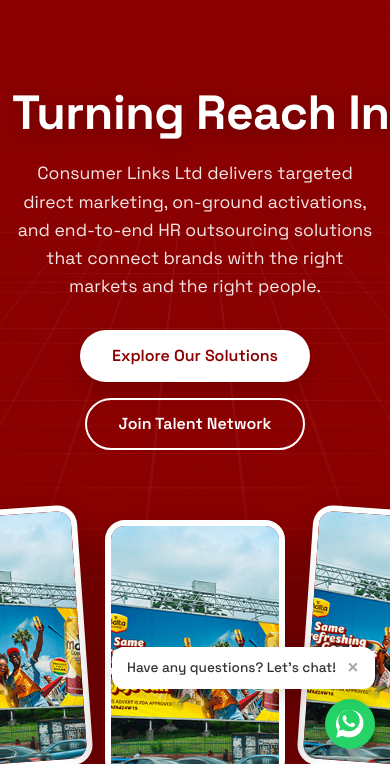
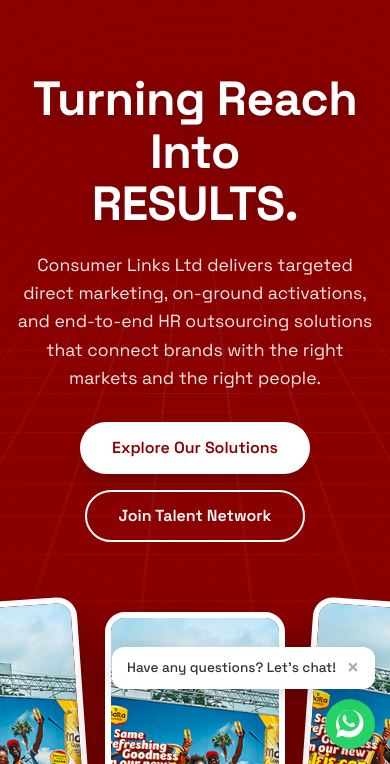
Before and after one commit to arawaeleojo/consumer-links, a plain HTML site: page index.html in a window 390 px wide. Shown: the part 80-844 px from the top of the page. Drawn offline with nearby package versions, Linux system fonts and the light colour scheme.

```diff
--- a/index.html
+++ b/index.html
@@ -953,8 +953,8 @@
     <!-- Deep Red Hero with 3D Moving Perspective Grid -->
     <section class="hero">
         <div class="container hero-content">
-            <h1 class="hero-title" data-aos="fade-up" style="white-space: nowrap;"><br>
-                Turning Reach Into <span>RESULTS.</span><br>
+            <h1 class="hero-title" data-aos="fade-up"><br>
+                Turning Reach Into <br class="d-md-none"><span class="text-white">RESULTS.</span><br>
             </h1>
 
             <p class="hero-subtitle" data-aos="fade-up" data-aos-delay="100">
```
